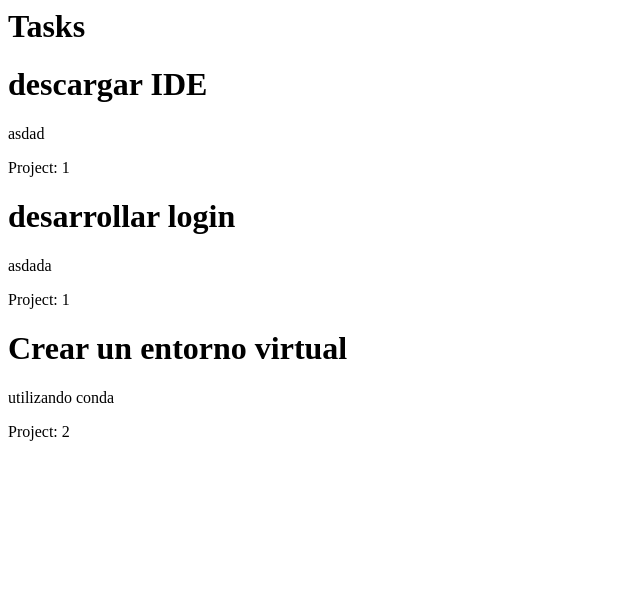
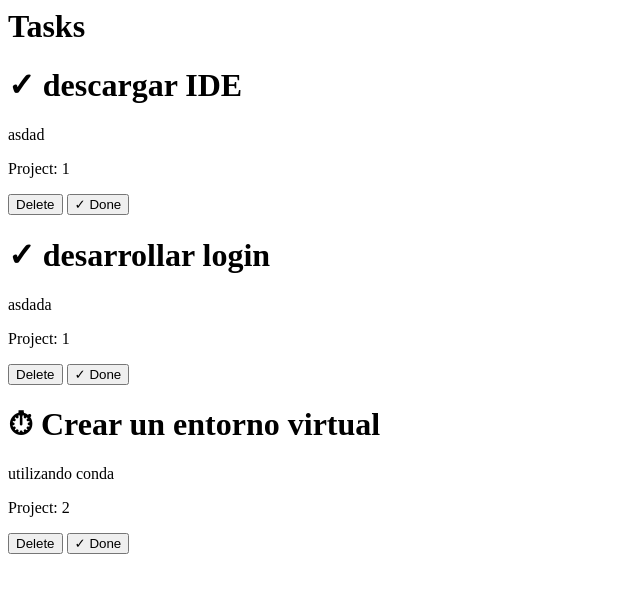
Before and after one commit to Anibal-Alpizar/django-project-base, a Django app: page /tasks/ in a window 1280 px wide. Shown: the top 593 px of the page, without its empty margins (0-640 px from the left). Run offline with Django 4.2, Linux system fonts and the light colour scheme; data comes from the database, SQL or seed files in the repository; both versions use the stored data as it was after the commit.

Commit message:
Jinja conditionals

```diff
--- a/myapp/models.py
+++ b/myapp/models.py
@@ -11,6 +11,7 @@ class Task(models.Model):
     title = models.CharField(max_length=200)
     description = models.TextField()
     project = models.ForeignKey(Project, on_delete=models.CASCADE)
+    done = models.BooleanField(default=False)
 
     def __str__(self) -> str:
         return self.title + ' - ' + self.project.name
--- a/myapp/templates/tasks.html
+++ b/myapp/templates/tasks.html
@@ -1,7 +1,14 @@
 <h1>Tasks</h1>
 
 {% for task in task %}
-<h1>{{ task.title }}</h1>
-<p>{{ task.description }}</p>
-<p>Project: {{ task.project.id }}</p>
+<div>
+  <h1> {% if task.done == False %} ⏱ {% else %} ✓ {% endif %} {{ task.title }}</h1>
+
+
+  <p>{{ task.description }}</p>
+  <p>Project: {{ task.project.id }}</p>
+
+  <button>Delete</button>
+  <button>✓ Done</button>
+</div>
 {% endfor %}
```
Also changed, not shown: db.sqlite3, myapp/migrations/0003_task_done.py (added).
